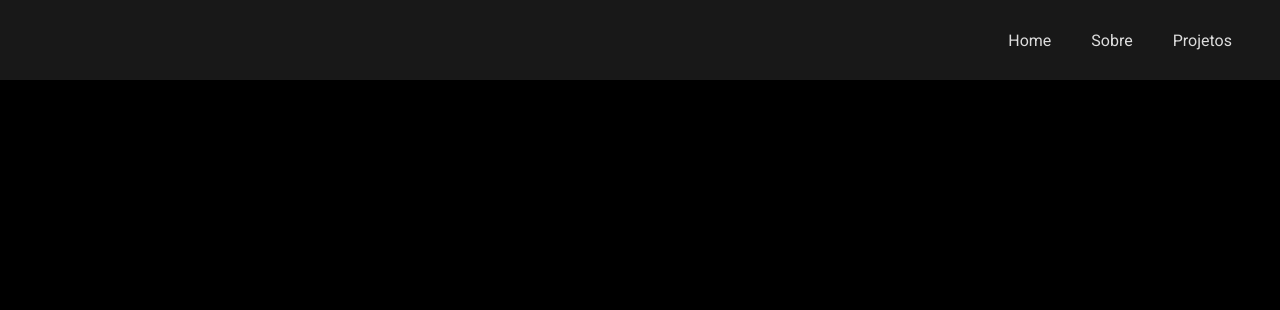
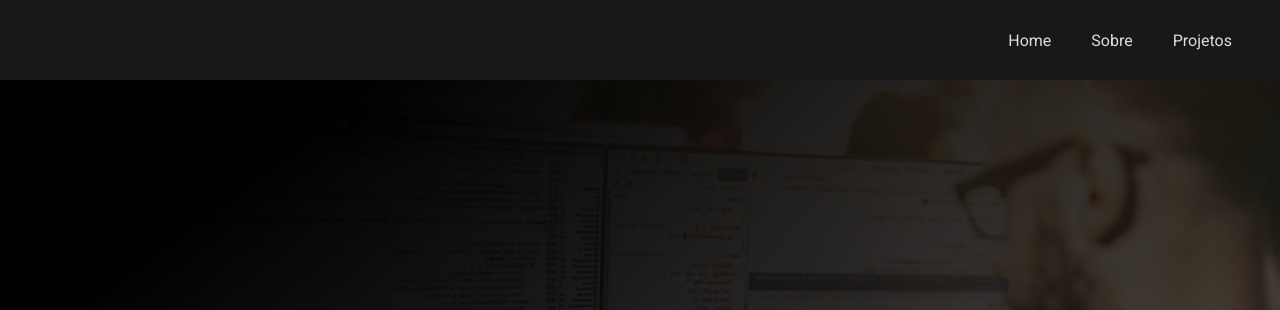
Before and after one commit to TallesDiniz/Portfolio-Simples, a plain HTML site: page index.html in a window 1280 px wide. Shown: the top 310 px of the page. Drawn offline with Linux system fonts and the light colour scheme; the site is published under a folder, as on GitHub Pages, so addresses that start at the root find nothing.

Commit message:
Update style.css

```diff
--- a/style.css
+++ b/style.css
@@ -52,7 +52,7 @@ html{
     width: 100%;
     background-color: #000;
     height: calc(100vh - 80px);
-    background-image: url("/images/programador.png");
+    background-image: url("images/programador.png");
     background-repeat: no-repeat;
     background-position: center;
     background-size: cover;
```
